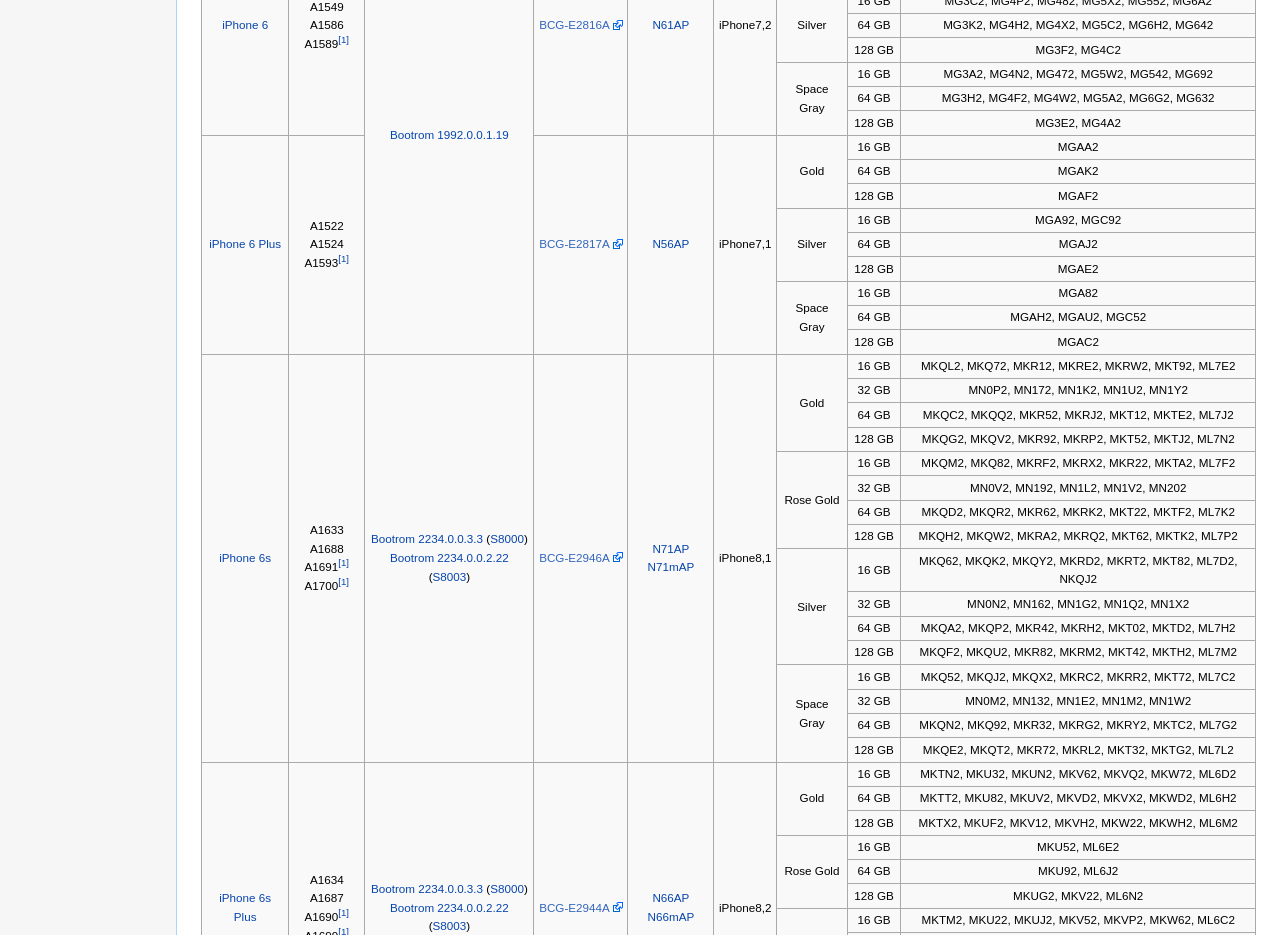
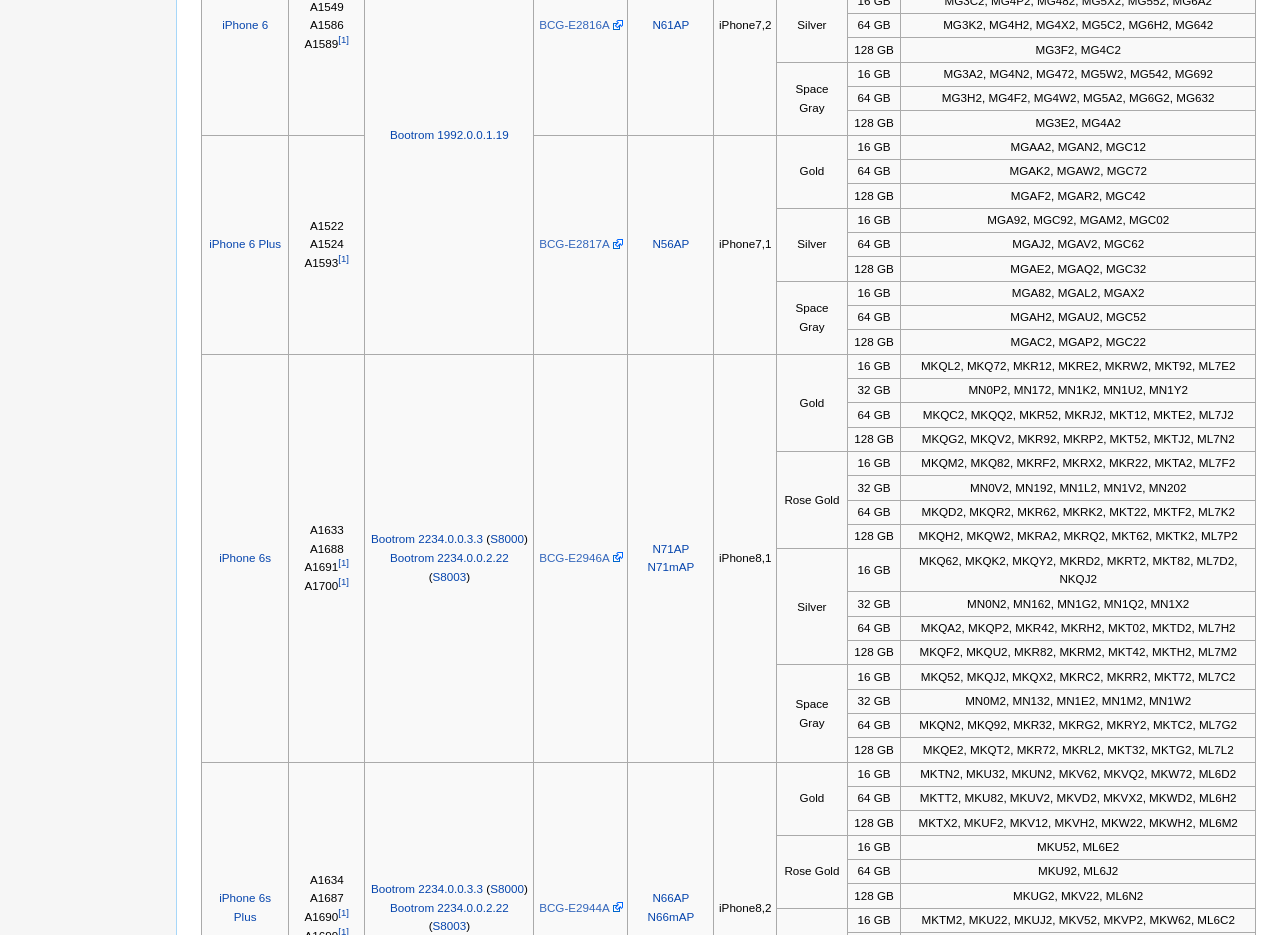
Before and after one commit to pbakondy/ios-device-list, a website built with webpack: page saved/ios-models.html in a window 1280 px wide. Shown: the part 10420-11355 px from the top of the page. Built offline with nearby package versions, Linux system fonts and the light colour scheme.

Commit message:
Update (#3)

```diff
--- a/iphone.json
+++ b/iphone.json
@@ -690,37 +690,37 @@
       {
         "Color": "Gold",
         "Storage": "16 GB",
-        "Model": [ "MGAA2" ]
+        "Model": [ "MGAA2", "MGAN2", "MGC12" ]
       },
       {
         "Color": "Gold",
         "Storage": "64 GB",
-        "Model": [ "MGAK2" ]
+        "Model": [ "MGAK2", "MGAW2", "MGC72" ]
       },
       {
         "Color": "Gold",
         "Storage": "128 GB",
-        "Model": [ "MGAF2" ]
+        "Model": [ "MGAF2", "MGAR2", "MGC42" ]
       },
       {
         "Color": "Silver",
         "Storage": "16 GB",
-        "Model": [ "MGA92", "MGC92" ]
+        "Model": [ "MGA92", "MGC92", "MGAM2", "MGC02" ]
       },
       {
         "Color": "Silver",
         "Storage": "64 GB",
-        "Model": [ "MGAJ2" ]
+        "Model": [ "MGAJ2", "MGAV2", "MGC62" ]
       },
       {
         "Color": "Silver",
         "Storage": "128 GB",
-        "Model": [ "MGAE2" ]
+        "Model": [ "MGAE2", "MGAQ2", "MGC32" ]
       },
       {
         "Color": "Space Gray",
         "Storage": "16 GB",
-        "Model": [ "MGA82" ]
+        "Model": [ "MGA82", "MGAL2", "MGAX2" ]
       },
       {
         "Color": "Space Gray",
@@ -730,7 +730,7 @@
       {
         "Color": "Space Gray",
         "Storage": "128 GB",
-        "Model": [ "MGAC2" ]
+        "Model": [ "MGAC2", "MGAP2", "MGC22" ]
       }
     ]
   },
--- a/package.json
+++ b/package.json
@@ -1,6 +1,6 @@
 {
   "name": "ios-device-list",
-  "version": "1.1.17",
+  "version": "1.1.18",
   "description": "Searchable collection of Apple devices",
   "main": "index.js",
   "browser": "dist/ios-device-list.js",
--- a/saved/ios-models.html
+++ b/saved/ios-models.html
@@ -2898,41 +2898,41 @@
 </td>
 <td> 16 GB
 </td>
-<td> MGAA2
-</td></tr>
-<tr>
-<td> 64 GB
-</td>
-<td> MGAK2
-</td></tr>
-<tr>
-<td> 128 GB
-</td>
-<td> MGAF2
+<td> MGAA2, MGAN2, MGC12
+</td></tr>
+<tr>
+<td> 64 GB
+</td>
+<td> MGAK2, MGAW2, MGC72
+</td></tr>
+<tr>
+<td> 128 GB
+</td>
+<td> MGAF2, MGAR2, MGC42
 </td></tr>
 <tr>
 <td rowspan="3"> Silver
 </td>
 <td> 16 GB
 </td>
-<td> MGA92, MGC92
-</td></tr>
-<tr>
-<td> 64 GB
-</td>
-<td> MGAJ2
-</td></tr>
-<tr>
-<td> 128 GB
-</td>
-<td> MGAE2
+<td> MGA92, MGC92, MGAM2, MGC02
+</td></tr>
+<tr>
+<td> 64 GB
+</td>
+<td> MGAJ2, MGAV2, MGC62
+</td></tr>
+<tr>
+<td> 128 GB
+</td>
+<td> MGAE2, MGAQ2, MGC32
 </td></tr>
 <tr>
 <td rowspan="3"> Space Gray
 </td>
 <td> 16 GB
 </td>
-<td> MGA82
+<td> MGA82, MGAL2, MGAX2
 </td></tr>
 <tr>
 <td> 64 GB
@@ -2942,7 +2942,7 @@
 <tr>
 <td> 128 GB
 </td>
-<td> MGAC2
+<td> MGAC2, MGAP2, MGC22
 </td></tr>
 <tr>
 <td rowspan="16"> <a href="/wiki/IPhone_6s" title="IPhone 6s">iPhone 6s</a>
@@ -4015,7 +4015,7 @@
 <script>window.RLQ = window.RLQ || []; window.RLQ.push( function () {
 mw.log.warn("Gadget \"CommentsInLocalTime\" was not loaded. Please migrate it to use ResourceLoader.  See \u003Chttps://www.theiphonewiki.com/wiki/Special:Gadgets\u003E.");
 } );</script></div>					<div class="printfooter">
-						Retrieved from "<a dir="ltr" href="https://www.theiphonewiki.com/w/index.php?title=Models&amp;oldid=54608">https://www.theiphonewiki.com/w/index.php?title=Models&amp;oldid=54608</a>"					</div>
+						Retrieved from "<a dir="ltr" href="https://www.theiphonewiki.com/w/index.php?title=Models&amp;oldid=54871">https://www.theiphonewiki.com/w/index.php?title=Models&amp;oldid=54871</a>"					</div>
 				<div id="catlinks" class="catlinks catlinks-allhidden"></div>				<div class="visualClear"></div>
 							</div>
 		</div></body></html>
```
Also changed, not shown: dist/ios-device-list.js, dist/ios-device-list.min.js.
